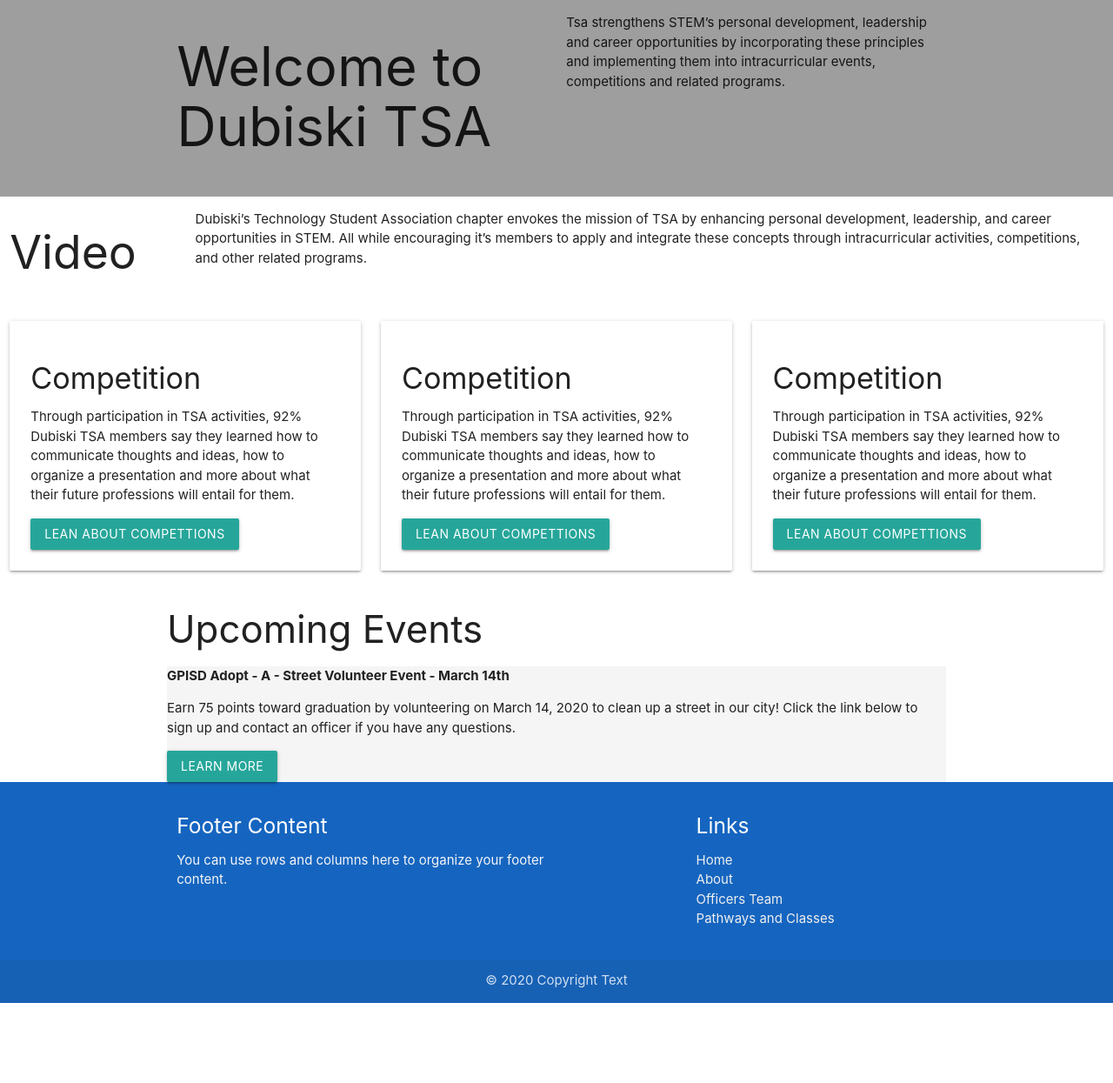
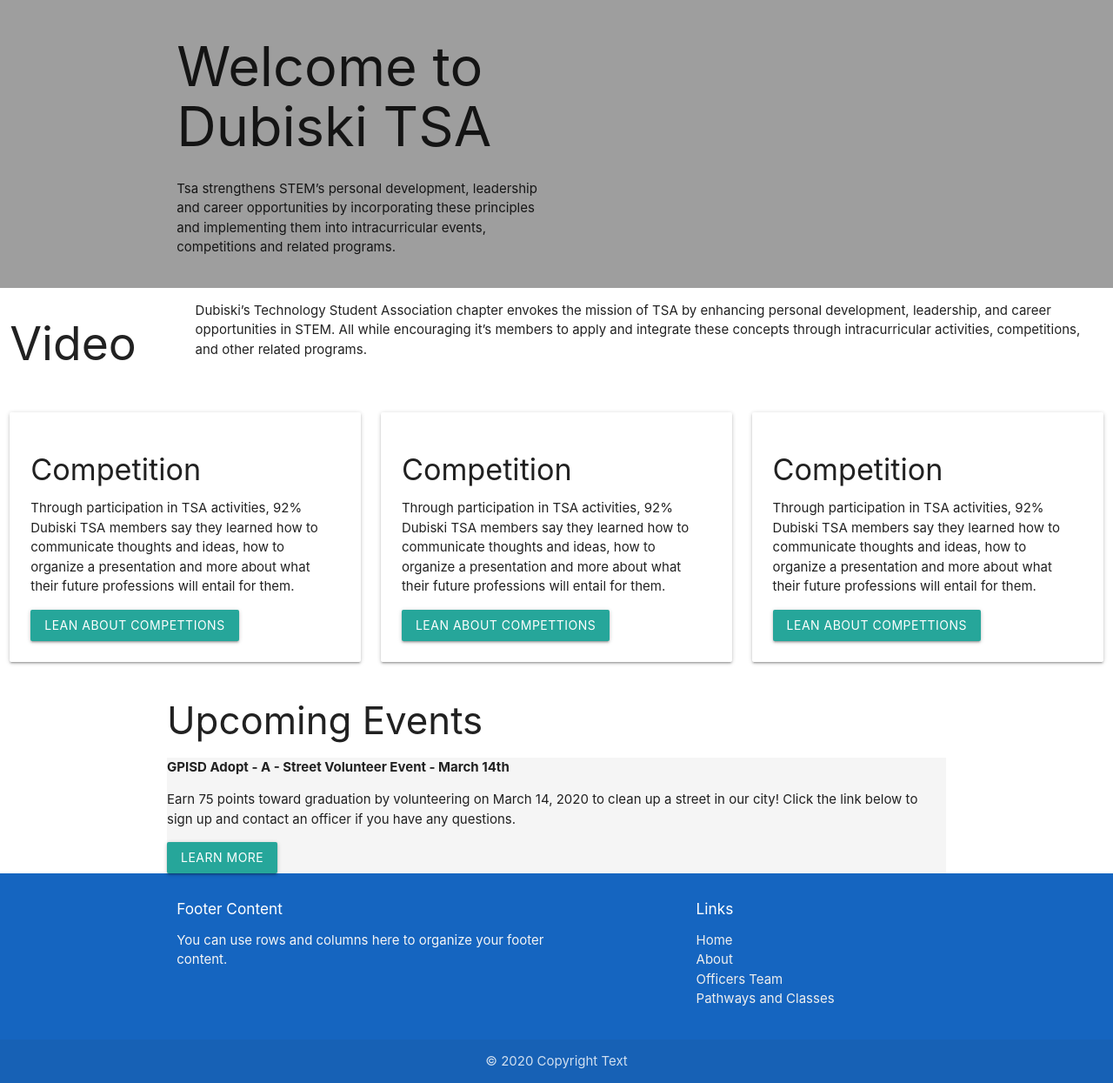
Before and after one commit to fastfists/TSAZone, a Flask app: page / in a window 1280 px wide. Shown: the part 64-1309 px from the top of the page at 87% size. Before the commit the page ends 1217 px from the top, so only its background shows below. Run offline with Flask 2, Linux system fonts and the light colour scheme.

Commit message:
Home page edits

```diff
--- a/templates/footer.html
+++ b/templates/footer.html
@@ -2,11 +2,11 @@
     <div class="container">
         <div class="row">
             <div class="col l6 s12">
-                <h5 class="white-text">Footer Content</h5>
+                <h6 class="white-text">Footer Content</h6>
                 <p class="grey-text text-lighten-4">You can use rows and columns here to organize your footer content.</p>
             </div>
             <div class="col l4 offset-l2 s12">
-                <h5 class="white-text">Links</h5>
+                <h6 class="white-text">Links</h6>
                 <ul>
                     <li><a class="grey-text text-lighten-3" href="/">Home</a></li>
                     <li><a class="grey-text text-lighten-3" href="/about">About</a></li>
--- a/templates/home.html
+++ b/templates/home.html
@@ -6,13 +6,14 @@
         <div class="row">
             <div class="col s6">
                 <h1>Welcome to Dubiski TSA</h1>
-            </div>
-            <div class="col s6">
                 <p>
                     Tsa strengthens STEM’s personal development, leadership and career opportunities by incorporating
                     these principles and implementing them into intracurricular events, competitions and related
                     programs.
                 </p>
+            </div>
+            <div class="col s6">
+
             </div>
         </div>
     </div>
```
Lines whose indentation alone changed are shown as unchanged.
